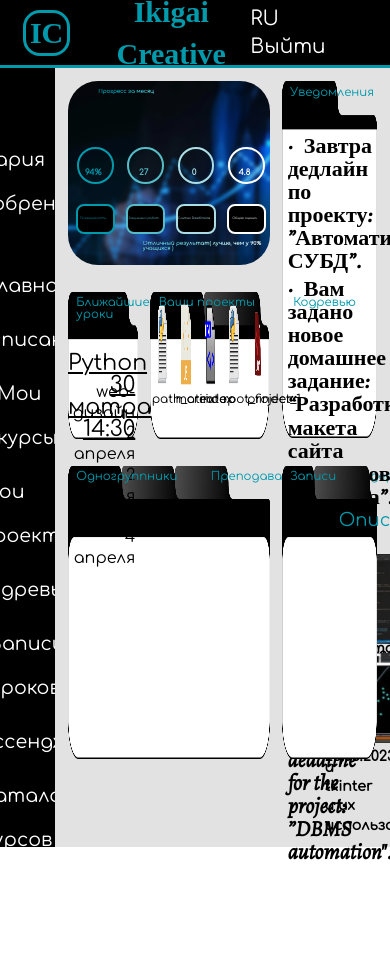
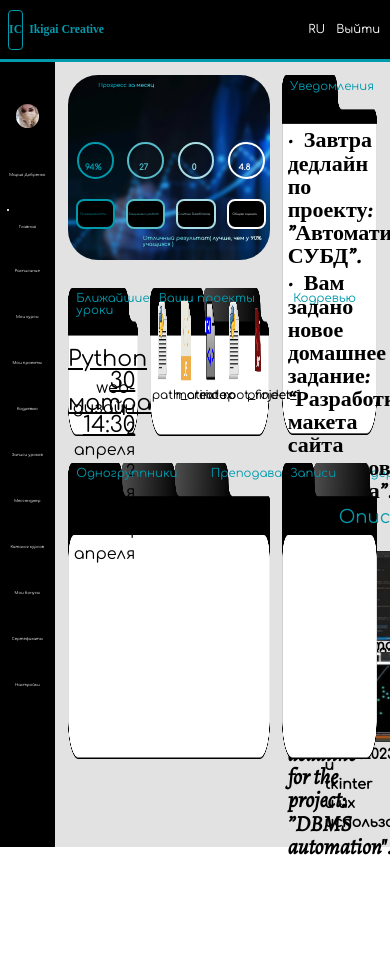
Before and after one commit to IC-Team-AA/IC-Project, a plain HTML site: page templates/LC.html in a window 390 px wide. Shown: the top 963 px of the page. After the commit the page ends 863 px from the top, so only its background shows below. Drawn offline with nearby package versions, Linux system fonts and the light colour scheme.

Commit message:
адаптив меню

```diff
--- a/static/css/lc_styles.css
+++ b/static/css/lc_styles.css
@@ -3,51 +3,33 @@
     --additional_color: white;
     --background_menu_color: black;
 
-    --header_height: 65px;
-    --header_height_125: 68px;
+    --header_height: 7vh;
+
+    --IC_logo_width: 3.5vw;
+    --IC_logo_ml: 2vw;
+    --IC_logo_height: 4.5vh;
+    --IC_logo_font_size: min(3vh, 3vw);
+    --IC_logo_border_radius: min(2vh, 1vw);
+    --IC_logo_border_width: max(1px, 0.2vw);
+
+    --IC_logo_title_font_size: min(3vh, 3vw);
+    --IC_logo_title_ml: 1.5vw;
+
+    --header_right_content_gap: max(5%,2vw);
+    --header_right_content_mr: 2.5vw;
+    --header_right_content_font_size: min(2vh, 3vw);
 
     --nav_width: 14%;
-    --nav_width_125: 210px;
-    --nav_menu_point_font_size: 19px;
-    --nav_menu_pont_font_size_125: 16px;
+    --nav_menu_point_font_size: min(1.8vh, 1vw);
+    --nav_menu_pont_mb: min(0.9vh, 0.5vw);
 
-    --IC_logo_width: 50px;
-    --IC_logo_height: 40px;
-    --IC_logo_width_125: 38px;
-    --IC_logo_height_125: 30px;
-    --IC_logo_ml: 23px;
-    --IC_logo_ml_125: 17px;
+    --user_avatar_size: 6vw;
+    --user_avatar_mt: 5vh;
+    --user_avatar_mb: 3vh;
 
-    --IC_logo_title: 311px;
-    --IC_logo_title_font_size: 30px;
-    --IC_logo_title: 233px;
-    --IC_logo_title_fint_size_125: 23px;
-    --IC_logo_title_ml: 22px;
-    --IC_logo_title_ml_125: 16px;
+    --user_full_name_mb: 1vh;
 
-
-    --header_right_content_gap: 63px;
-    --header_right_content_gap_125: 47px;
-    --header_right_content_mr: 48px;
-    --header_right_content_mr_125: 36px;
-    --header_right_content_font_size: 20px;
-    --header_right_content_font_size_125: 15px;
-
-    --nav_menu_pont_mb: 10px;
-    --nav_menu_pont_mb_125: 7px;
-
-    --user_avatar_size: 100px;
-    --user_avatar_size_125: 75px;
-    --user_avatar_mt: 50px;
-    --user_avatar_mt_125: 38px;
-    --user_avatar_mb: 20px;
-    --user_avatar_mb_125: 15px;
-
-    --user_full_name_mb: 30px;
-    --user_full_name_mb_125: 23px;
-
-    --focus_point_size: 8px;
-    --focus_point_size_125: 6px;
+    --focus_point_size: 0.4em;
 }
 
 @keyframes slide {
@@ -79,12 +61,12 @@ header {
 }
 
 #IC_logo {
-    border: 3px solid #009aad;
+    border: var(--IC_logo_border_width) solid #009aad;
     width: var(--IC_logo_width);
     height: var(--IC_logo_height);
-    border-radius: 17px;
+    border-radius: var(--IC_logo_border_radius);
     text-align: center;
-    margin-left: 23px;
+    margin-left: var(--IC_logo_ml);
     display: table;
     flex: initial
 }
@@ -99,7 +81,7 @@ header {
 #IC_logo_text {
     display: table-cell;
     vertical-align: middle;
-    font-size: 30px;
+    font-size: var(--IC_logo_font_size);
     line-height: 31px
 }
 
@@ -150,7 +132,7 @@ nav {
     flex: initial
 }
 
-nav a {
+nav a:not(:first-of-type) {
     margin-bottom: var(--nav_menu_pont_mb)
 }
 
@@ -181,14 +163,19 @@ nav a:hover {
     margin-bottom: var(--user_full_name_mb)
 }
 
-#focus_point {
+#focus_point{
     position: relative;
-    background-color: var(--additional_color);
+}
+
+#focus_point::after{
     border-radius: 50%;
+    position: absolute;
+    content: '';
     width: var(--focus_point_size);
     height: var(--focus_point_size);
     left: -3em;
-    top: 1.25em
+    top: 1em;
+    background-color: var(--additional_color);
 }
 
 .flicker_light {
--- a/templates/LC.html
+++ b/templates/LC.html
@@ -34,11 +34,7 @@
         <nav>
             <div id="user_avatar"></div>
             <span id="user_full_name">Мария Добренко</span>
-            <a href="#">
-                <div>
-                    <div id="focus_point"></div>
-                </div>Главная
-            </a>
+            <a id="focus_point" href="#">Главная</a>
             <a href="#">Расписание</a>
             <a href="#">Мои курсы</a>
             <a href="#">Мои проекты</a>
```
